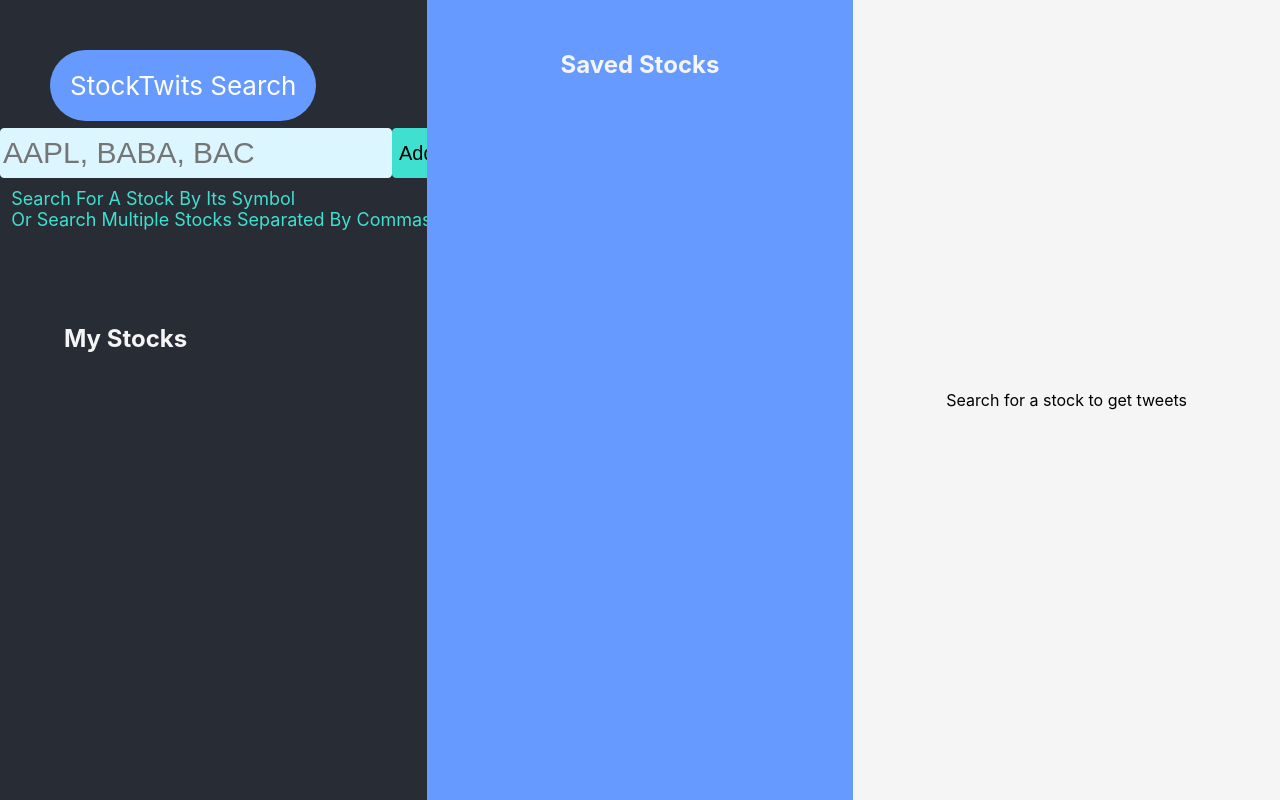
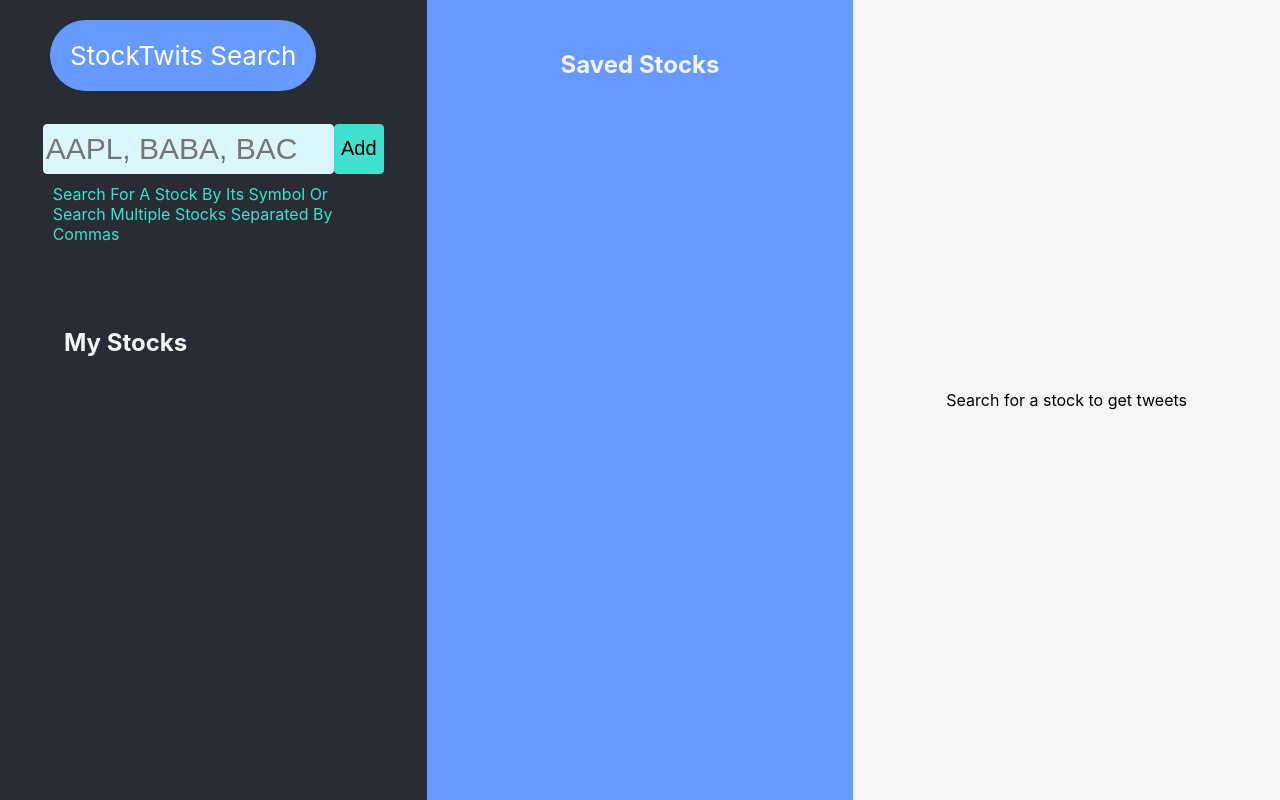
Before and after one commit to CodeChung/stocktwits-client, a React (Create React App) app: page / in a window 1280 px wide. Built offline with nearby package versions, Linux system fonts and the light colour scheme.

Commit message:
mobile design

```diff
--- a/package.json
+++ b/package.json
@@ -1,6 +1,6 @@
 {
   "homepage": "http://codechung.github.io/stocktwits-client",
-  "name": "orbis",
+  "name": "stocktwits-client",
   "version": "0.1.0",
   "private": true,
   "dependencies": {
--- a/src/App.css
+++ b/src/App.css
@@ -8,8 +8,7 @@
   display: flex;
   justify-content: space-between;
   color: whitesmoke;
-  height: 100vh;
-  overflow: hidden;
+  flex-direction: column;
 }
 
 .App-logo {
@@ -34,7 +33,7 @@
 
 header {
   position: absolute;
-  top: 50px;
+  top: 20px;
   left: 50px;
 }
 
@@ -50,5 +49,12 @@
     height: 100vh;
   }
 }
-@media (min-width:1025px) { /* big landscape tablets, laptops, and desktops */ }
-@media (min-width:1281px) { /* hi-res laptops and desktops */ }
+@media (min-width:1025px) {
+  .App {
+    flex-direction: row;
+    height: 100vh;
+    overflow: hidden;
+  }
+}
+@media (min-width:1281px) {
+}
--- a/src/routes/Search/Search.css
+++ b/src/routes/Search/Search.css
@@ -12,19 +12,23 @@
   margin: 0 auto;
   align-items: flex-end;
   flex-direction: column;
+  width: 80%;
 }
 
 .form-line {
   display: flex;
+  margin: 0 auto;
+  width: 100%;
 }
 
 .col-1 form label {
   padding: 10px;
   text-align: left;
-  font-size: 18px;
+  font-size: 12px;
   background: transparent;
   top: 170px;
   color: turquoise;
+  margin: 0 auto;
 }
 
 .col-1 form button {
@@ -45,6 +49,7 @@
   height: 50px;
   font-size: 30px;
   box-sizing: border-box;
+  width: calc(100% - 50px);
 }
 
 .saved-stocks {
@@ -98,3 +103,19 @@
     background: rgb(156, 156, 156);
     border: 1px solid rgb(156, 156, 156);
 }
+
+@media (min-width:1025px) {
+  header {
+    top: 20px;
+    left: 50px;
+  }
+
+  .col-1 form label {
+    font-size: 16px;
+  }
+}
+@media (min-width:1281px) {
+  .col-1 form label {
+    font-size: 18px;
+  }
+}
--- a/src/routes/Search/Search.js
+++ b/src/routes/Search/Search.js
@@ -17,7 +17,7 @@
                         <input onChange={(e) => this.props.changeText(e)} value={stockText} placeholder='AAPL, BABA, BAC' name='stock-search' id='stock-search' />
                         <button>Add</button>
                     </div>
-                    <label htmlFor='stock-search'>Search For A Stock By Its Symbol <br /> Or Search Multiple Stocks Separated By Commas</label>
+                    <label htmlFor='stock-search'>Search For A Stock By Its Symbol Or Search Multiple Stocks Separated By Commas</label>
                 </form>
                 <div className='saved-stocks'>
                     <h2>My Stocks</h2>
--- a/src/routes/Tweets/Tweets.css
+++ b/src/routes/Tweets/Tweets.css
@@ -16,7 +16,6 @@
     border-radius: 5px;
     border: 1px solid rgb(182, 246, 255);
     background: white;
-    width: 400px;
     list-style: none;
     padding: 20px;
     margin: 10px;
```
